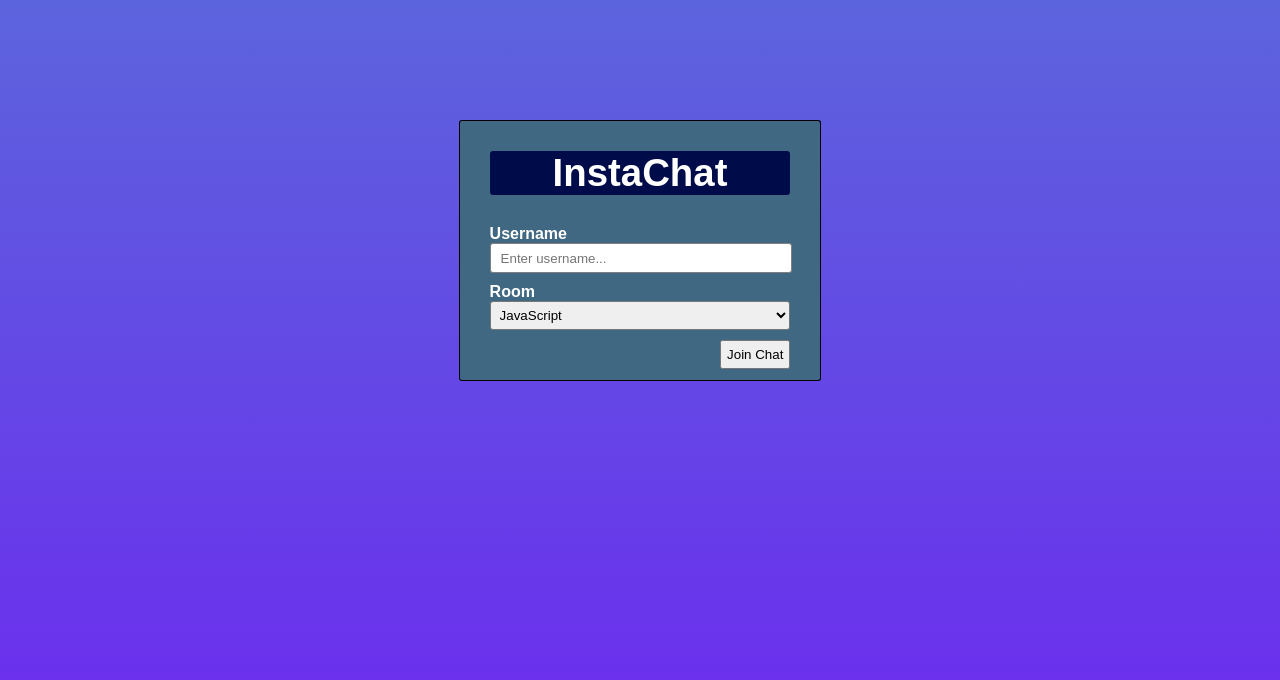
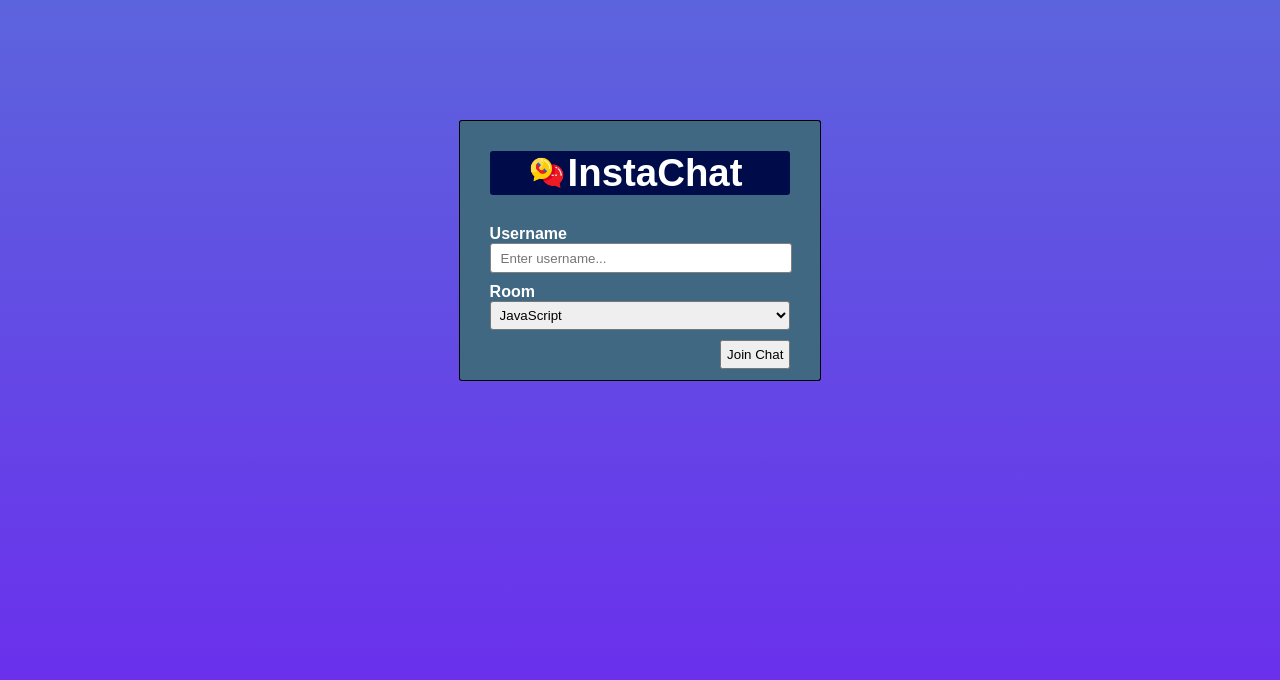
Before and after one commit to mayur8600/chatRoom, a website: page frontend/index.html in a window 1280 px wide. Drawn offline with Linux system fonts and the light colour scheme.

Commit message:
diployed but some bugs fixed

```diff
--- a/frontend/index.html
+++ b/frontend/index.html
@@ -12,7 +12,7 @@
     <div class="container">
         <div class="masterhead">
             <header class="header">
-                <p>InstaChat</p>
+                <p><span><img src="./images/InstaChat.png" alt="img" class="chatImg1"></span><span class="data1">InstaChat</span></p>
             </header>
         </div>
         <div class="main">
--- a/frontend/style.css
+++ b/frontend/style.css
@@ -20,6 +20,7 @@
   background-color: #406882;
 }
 .header {
+  position: relative;
   width: 100%;
   height: auto;
   /* border: 1px solid; */
@@ -167,6 +168,12 @@ label {
     top: 10px;
 }
 
+.chatImg1{
+  position: absolute;
+    width: 12%;
+    left: 13%;
+    top: 12%;
+}
 .message {
   width: 40%;
   padding: 10px;
@@ -285,6 +292,10 @@ label {
     top: 12px;
     left: 60px;
 }
+.data1{
+  margin-left:10%;
+}
+
 /* CSS */
 #chatForm > button {
   position: absolute;
```
Also changed, not shown: frontend/chat.html (+1 -1 lines), frontend/images/InstaChat.png (added).
